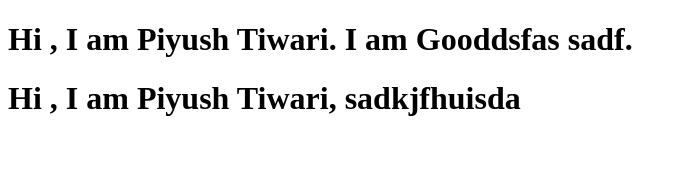
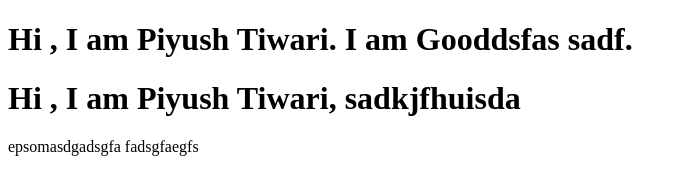
Before and after one commit to piyusht823/test, a plain HTML site: page index.html in a window 1280 px wide. Shown: the whole page, without its empty margins (0-687 px from the left). Drawn offline with Linux system fonts and the light colour scheme.

Commit message:
Update index.html
change by prasun

```diff
--- a/index.html
+++ b/index.html
@@ -8,6 +8,7 @@
 <body>
     <h1>Hi , I am Piyush Tiwari. I am Gooddsfas sadf.</h1>
     <h1>Hi , I am Piyush Tiwari, sadkjfhuisda</h1>
+    <p>epsomasdgadsgfa fadsgfaegfs </p>
 
 </body>
 </html>
```
